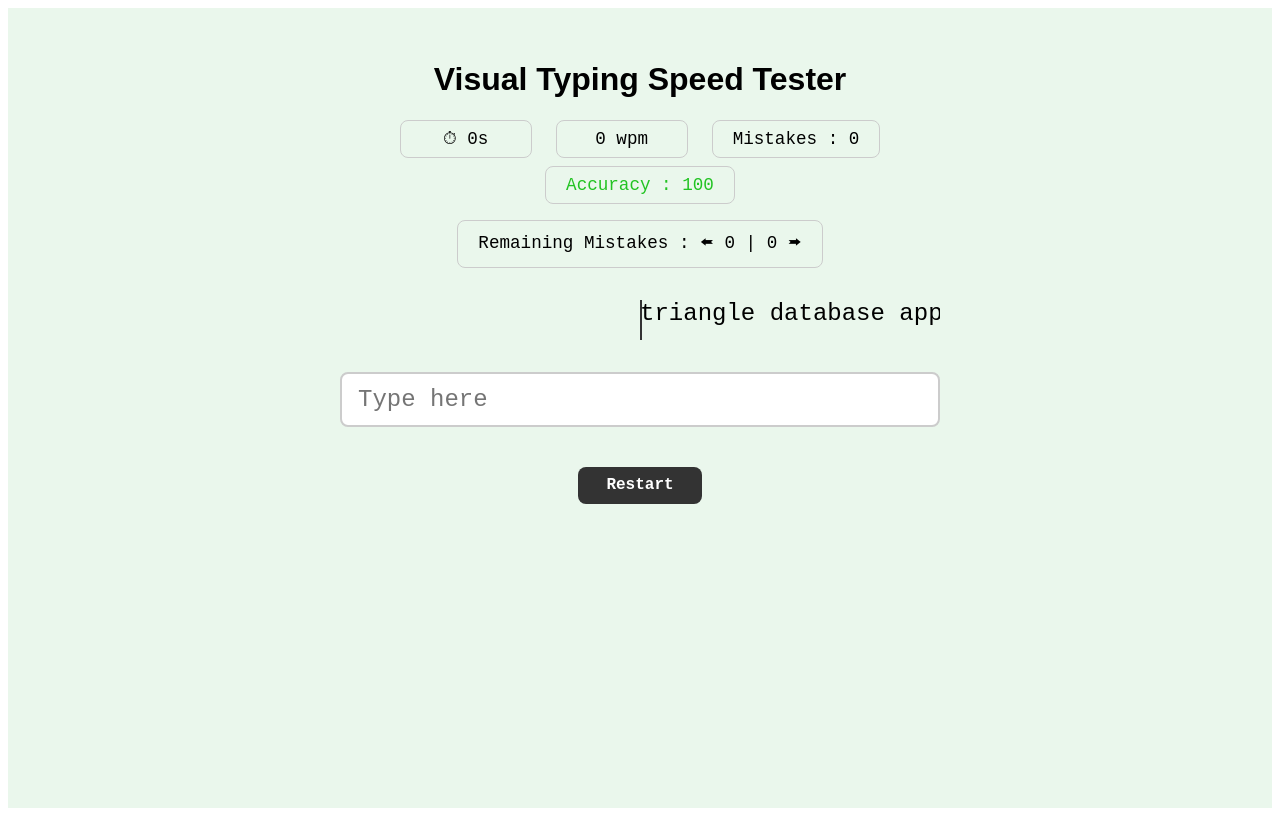
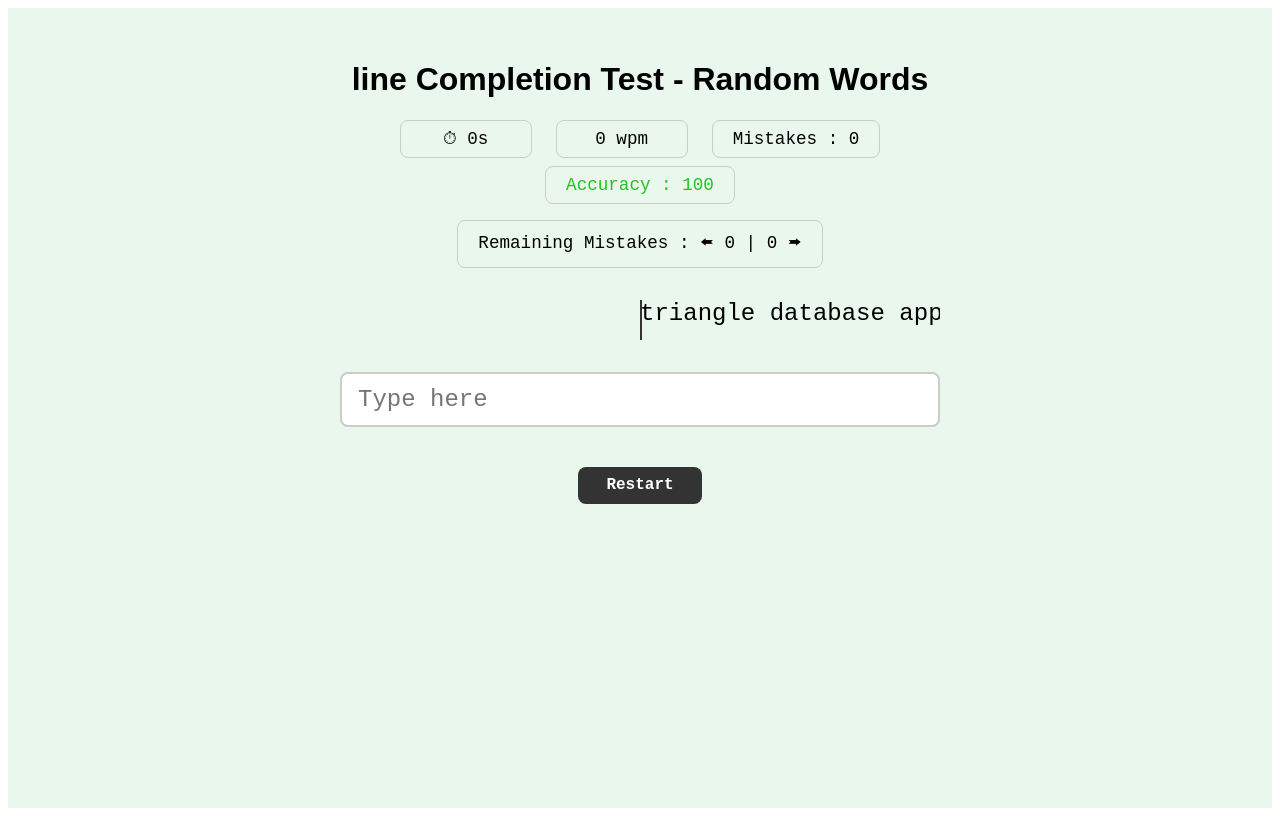
Before and after one commit to PrajuMaharjan/Visual_Typing_Speed_Tester, a React (Vite) app: page /test in a window 1280 px wide. Built offline with nearby package versions, Linux system fonts and the light colour scheme.

Commit message:
made the header dynamic

```diff
--- a/src/pages/TestPage.tsx
+++ b/src/pages/TestPage.tsx
@@ -30,6 +30,11 @@ export default function TestPage() {
     const isTimed=type=="timed";
     const lengthMultiplier=length ? parseInt(length,10) : 1;
     const durationSeconds=isTimed && duration ? parseInt(duration,10)*60 : undefined;
+
+    const numberValue=isTimed ? duration : length;
+    const unitLabel=isTimed ? "min" : (lengthMultiplier===1 ? "line" : "lines");
+    const modeLabel=isTimed ? "Timed" : "Completion";
+    const contenLabelt=content==="text" ? "Text Excerpt" : "Random Words";
 
     const {text}=useText();
     const {wordBank}=useWords();
@@ -108,7 +113,7 @@ export default function TestPage() {
                         fontFamily:"sans-serif"
                         }}
             >
-                <h1>Visual Typing Speed Tester</h1>
+                <h1>{numberValue} {unitLabel} {modeLabel} Test - {contenLabelt}</h1>
 
                 <div style={{display:"flex",flexWrap:"wrap",justifyContent:"center",gap:"0.5rem",margin:"1rem 0"}}>
 
```
